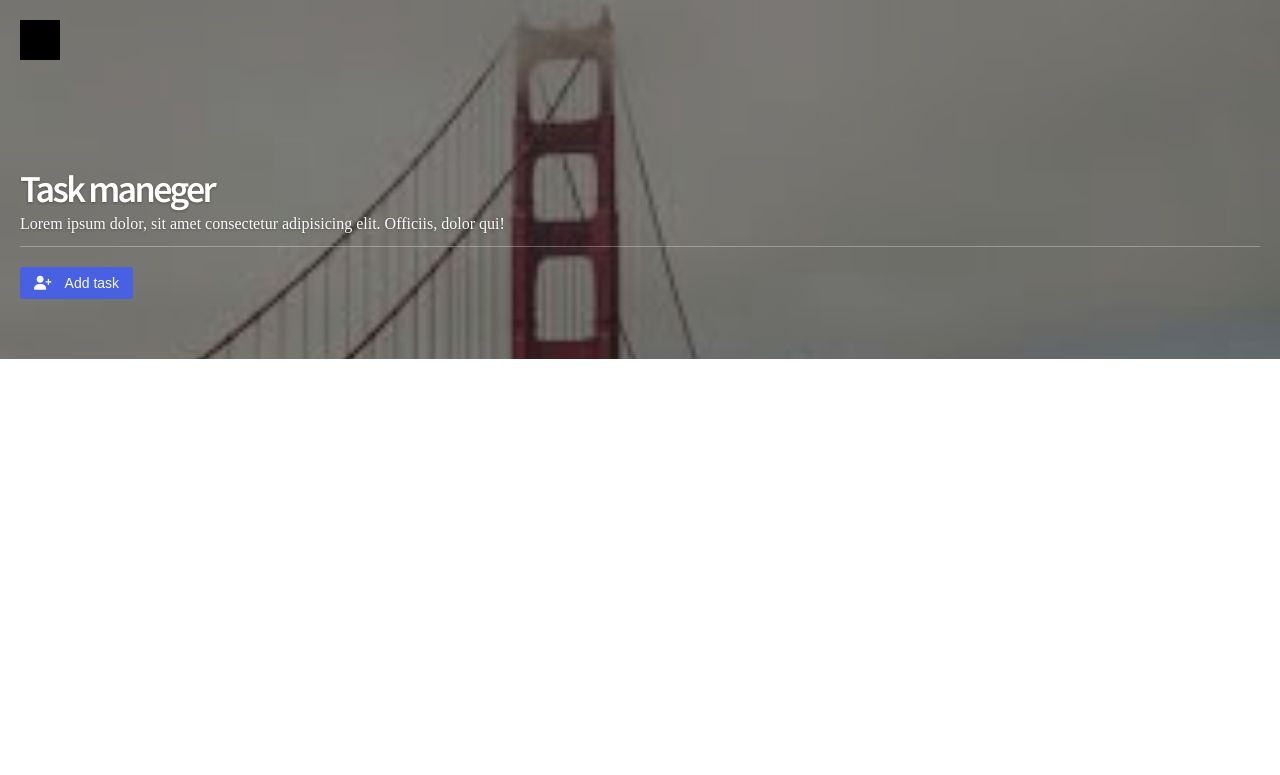
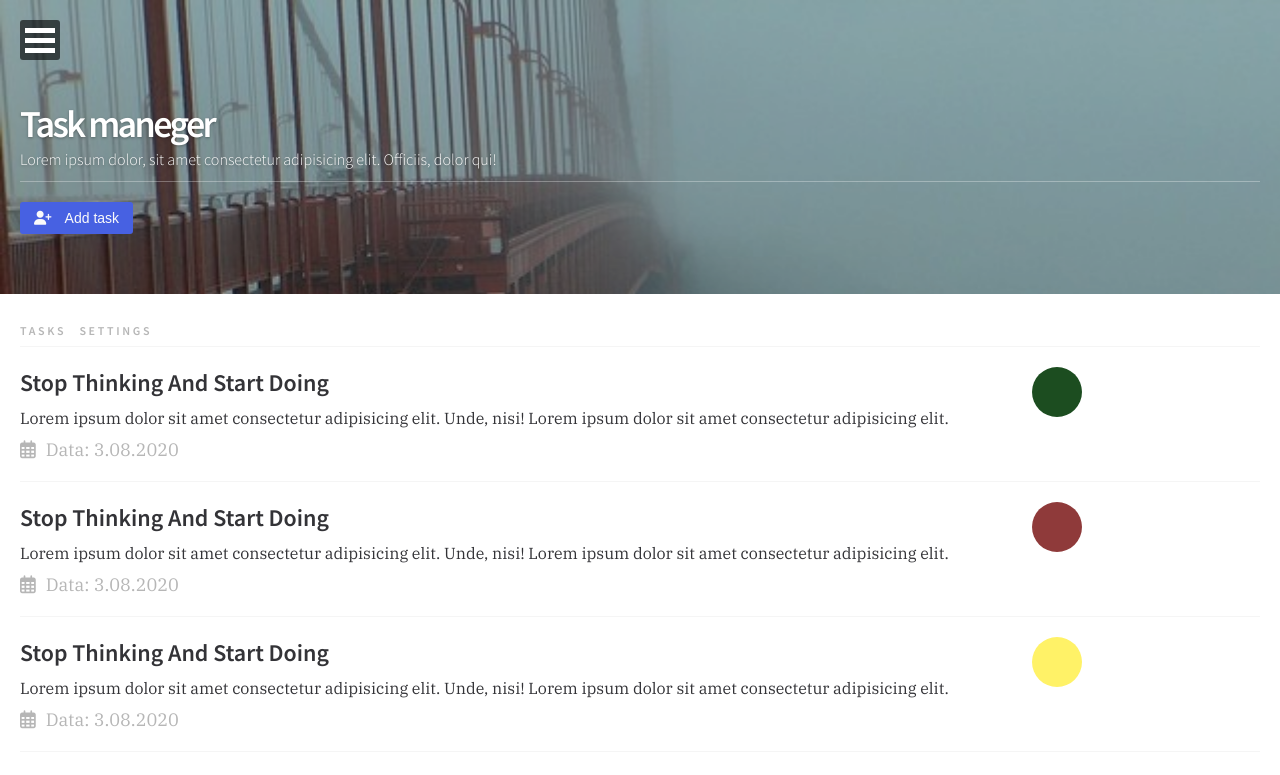
Before and after one commit to lexsys207/taskApp, a plain HTML site: page index.html in a window 1280 px wide. Drawn offline with Linux system fonts and the light colour scheme.

Commit message:
page-proofs content

```diff
--- a/css/style.css
+++ b/css/style.css
@@ -1,16 +1,21 @@
 @import url('https://fonts.googleapis.com/css2?family=Source+Sans+Pro:wght@200;300;600&display=swap');
+@import url('https://fonts.googleapis.com/css2?family=IBM+Plex+Serif:wght@300;400&display=swap');
 
 
 body {
-    overflow-x: hidden;
     padding: 0px;
+    margin: 0;
+    font-family: "Source Sans Pro", Helvetica, Arial, sans-serif;
+}
+
+h1, h2, h3, h4, h5, h6 {
     margin: 0;
 }
 
 .header {
     width: 100%;
     height: 100%;
-    background: url(/img/header.jpeg);
+    background: url(/img/golden-gate-fog-1545805-639x478.jpg);
     background-repeat: no-repeat;
     background-size: cover;
     position: relative;
@@ -23,7 +28,7 @@ body {
     height: 100%;
     position: absolute;
     z-index: 0;
-    background: rgba(0, 0, 0, 0.5);
+    background: rgba(0, 0, 0, 0.3);
     top: 0;
     left: 0;
 }
@@ -34,15 +39,25 @@ body {
 }
 
 .header .menu {
-    height: 40px;
-    width: 40px;
-    background: #000;
+    height: 30px;
+    width: 30px;
+    background: rgba(0, 0, 0, 0.6);
     position: relative;
+    border-radius: 3px;
+    display: grid;
+    align-items: center;
     z-index: 2;
+    padding: 5px
+}
+
+.header .menu span {
+    width: 100%;
+    height: 5px;
+    background: #fff;
 }
 
 .header .site-info {
-    padding-top: 80px;
+    padding-top: 40px;
     position: relative;
     z-index: 2;
     border-bottom: solid 1px rgba(255, 255, 255, 0.3);
@@ -85,3 +100,80 @@ body {
     font-style: normal;
     margin-right: 10px;
 }
+
+.content .container {
+    padding: 20px;
+}
+
+.content .nav {
+    border-bottom: solid 1px #f5f5f5;
+    line-height: 30px;
+}
+
+.content .nav a {
+    text-decoration: none;
+    display: inline-block;
+    margin-right: 10px;
+    line-height: 30px;
+    font-family: "Source Sans Pro", Helvetica, Arial, sans-serif;
+    letter-spacing: 2pt;
+    text-decoration: none;
+    font-weight: 700;
+    text-transform: uppercase;
+    font-size: 12px;
+    color: #b6b6b6;
+    transition: 0.5s;
+}
+
+.content .nav a:hover {
+    border-bottom: solid 2px #000;
+    color: #333337;
+    transition: 0.5s;
+}
+
+.content .nav a.active {
+    border-bottom: solid 2px #000;
+    color: #333337;
+}
+
+.content .post {
+    display: grid;
+    grid-template-columns: 80% 15%;
+    grid-gap: 20px;
+    padding: 20px 0;
+    border-bottom: solid 1px #f5f5f5;
+}
+
+.content .post .post-text .post-title h2 {
+    font-size: 24px;
+    color: #333337;
+    font-weight: 700;
+}
+
+.content .post .post-text .post-description {
+    color: #333337;
+    font-family: 'IBM Plex Serif', serif;
+    font-size: 16px;
+    margin: 10px 0;
+}
+
+.content .post .post-text .post-info {
+    color: #b6b6b6;
+    font-family: 'IBM Plex Serif', serif;
+    font-size: 18px;
+    font-weight: 400;
+}
+
+.content .post .post-text .post-info i {
+    margin-right: 10px;
+}
+
+.content .post .post-marker #marker {
+    border-radius: 50%;
+    width: 50px;
+    height: 50px;
+}
+
+.content .post .post-marker #marker.yellow { background: #fff267; }
+.content .post .post-marker #marker.green { background: #1c4d20; }
+.content .post .post-marker #marker.red { background: #8f3a3a; }
--- a/index.html
+++ b/index.html
@@ -15,7 +15,11 @@
     <header class="header">
         <div class="overlay"></div>
         <div class="container">
-            <div class="menu" id="target-menu"></div>
+            <div class="menu" id="target-menu">
+                <span></span>
+                <span></span>
+                <span></span>
+            </div>
             <div class="site-info">
                 <h1>Task maneger</h1>
                 <p>Lorem ipsum dolor, sit amet consectetur adipisicing elit. Officiis, dolor qui!</p>
@@ -25,6 +29,58 @@
 
 
     </header>
+    <div class="content">
+        <div class="container">
+            <div class="nav">
+                <a class="" id="nav-task" href="#">Tasks</a>
+                <a id="nav-settings" href="#">Settings</a>
+            </div>
+            <div id="post">
+                <div class="post">
+                    <div class="post-text">
+                        <div class="post-title">
+                            <h2>Stop Thinking And Start Doing</h2>
+                        </div>
+                        <div class="post-description">Lorem ipsum dolor sit amet consectetur adipisicing elit. Unde,
+                            nisi!
+                            Lorem ipsum dolor sit amet consectetur adipisicing elit.</div>
+                        <div class="post-info"><i class="far fa-calendar-alt"></i>Data: 3.08.2020</div>
+                    </div>
+                    <div class="post-marker">
+                        <div class="green" id="marker"></div>
+                    </div>
+                </div>
+                <div class="post">
+                    <div class="post-text">
+                        <div class="post-title">
+                            <h2>Stop Thinking And Start Doing</h2>
+                        </div>
+                        <div class="post-description">Lorem ipsum dolor sit amet consectetur adipisicing elit. Unde,
+                            nisi!
+                            Lorem ipsum dolor sit amet consectetur adipisicing elit.</div>
+                        <div class="post-info"><i class="far fa-calendar-alt"></i>Data: 3.08.2020</div>
+                    </div>
+                    <div class="post-marker">
+                        <div class="red" id="marker"></div>
+                    </div>
+                </div>
+                <div class="post">
+                    <div class="post-text">
+                        <div class="post-title">
+                            <h2>Stop Thinking And Start Doing</h2>
+                        </div>
+                        <div class="post-description">Lorem ipsum dolor sit amet consectetur adipisicing elit. Unde,
+                            nisi!
+                            Lorem ipsum dolor sit amet consectetur adipisicing elit.</div>
+                        <div class="post-info"><i class="far fa-calendar-alt"></i>Data: 3.08.2020</div>
+                    </div>
+                    <div class="post-marker">
+                        <div class="yellow" id="marker"></div>
+                    </div>
+                </div>
+            </div>
+        </div>
+    </div>
     <script src="https://kit.fontawesome.com/0019c10cab.js" crossorigin="anonymous"></script>
 </body>
 
```
Also changed, not shown: img/golden-gate-fog-1545805-639x478.jpg (added).
